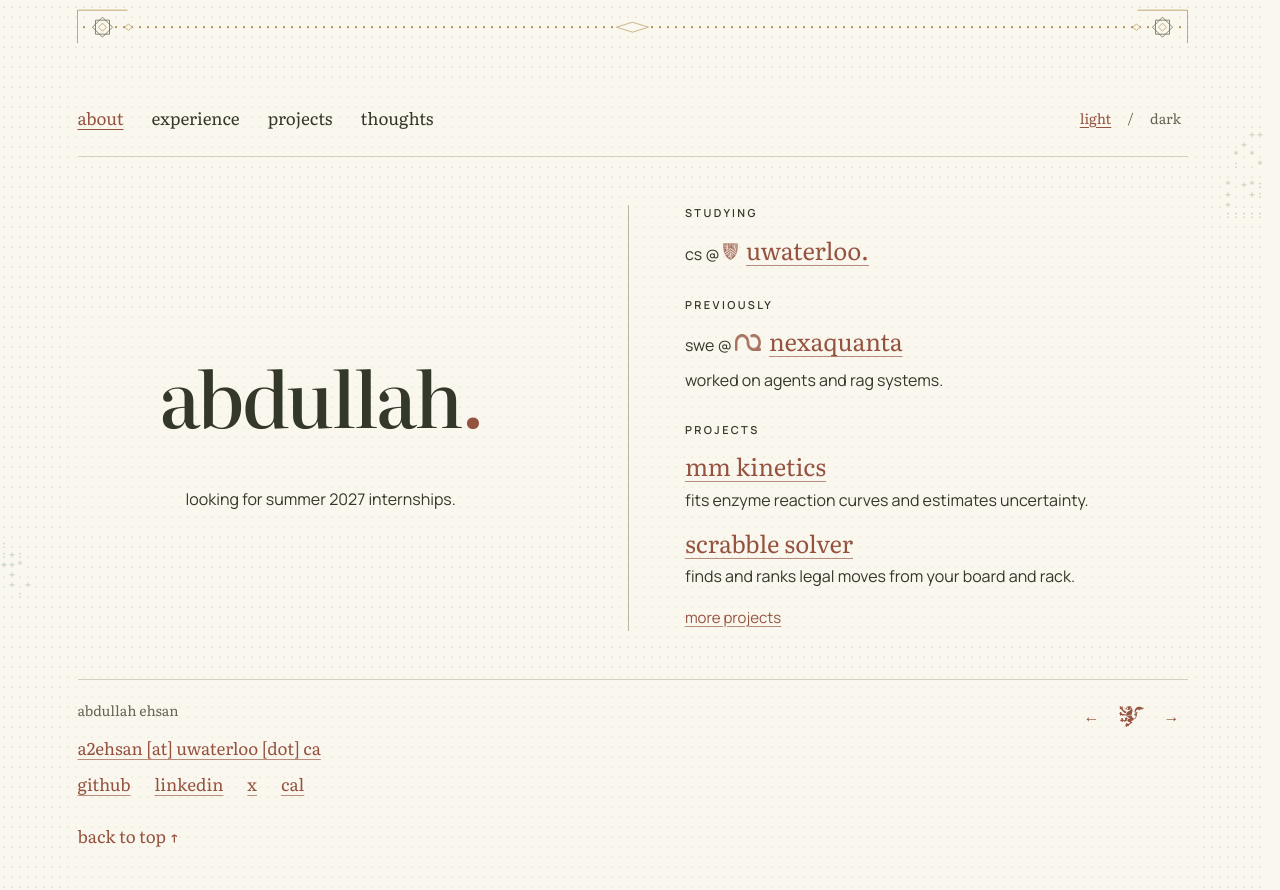
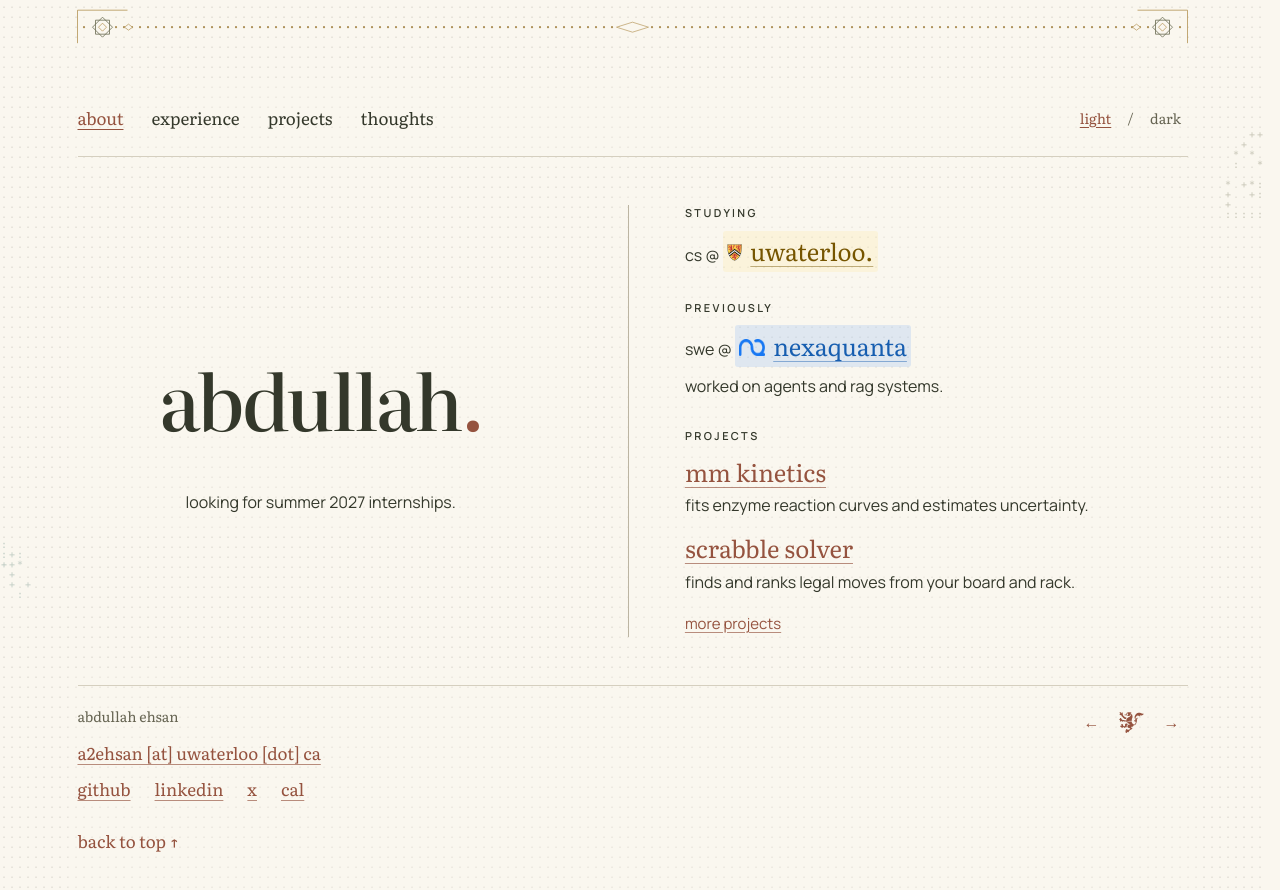
Before and after one commit to aehsan275/portfolio, a React (Vite) app: page / in a window 1280 px wide. Shown: the top 890 px of the page. Built offline with nearby package versions, Linux system fonts and the light colour scheme.

Commit message:
Restore organization brand colors and update experience heading

```diff
--- a/scripts/check-interface.mjs
+++ b/scripts/check-interface.mjs
@@ -72,13 +72,16 @@ try {
               cap: parseFloat(getComputedStyle(el.parentElement).fontSize),
               opacity: style.opacity,
               mask: style.maskImage,
+              image: style.backgroundImage,
             };
           }),
         );
         assert.equal(marks.length, 3, 'all three institutions have decorative marks');
         assert(
-          marks.every((m) => m.opacity === '0.8' && m.mask !== 'none'),
-          'shared monochrome mask treatment',
+          marks
+            .slice(0, 2)
+            .every((m) => m.opacity === '1' && m.mask === 'none' && m.image !== 'none'),
+          'NexaQuanta and Waterloo retain their original color logos',
         );
         assert(
           Math.abs(marks[1].height - marks[2].height) < 0.1,
@@ -180,7 +183,10 @@ try {
       );
       assert.equal(await page.locator('.ascii-sky').getAttribute('aria-hidden'), 'true');
       if (path === '/') {
-        assert.equal(await page.locator('.intro-bio').innerText(), 'looking for summer 2027 internships.');
+        assert.equal(
+          await page.locator('.intro-bio').innerText(),
+          'looking for summer 2027 internships.',
+        );
         assert.equal(
           await page.locator('.project-entry').count(),
           0,
--- a/src/App.tsx
+++ b/src/App.tsx
@@ -152,7 +152,10 @@ function Home({ reduced, initialHome }: { reduced: boolean; initialHome: boolean
                 </h2>
                 <p className="study-line">
                   cs @{' '}
-                  <a className="d-link summary-link organization-name" href="/experience#education">
+                  <a
+                    className="d-link summary-link organization-name organization-link organization-link--waterloo"
+                    href="/experience#education"
+                  >
                     <OrganizationMark name="waterloo" />
                     uwaterloo.
                   </a>
@@ -165,7 +168,7 @@ function Home({ reduced, initialHome }: { reduced: boolean; initialHome: boolean
                 <p className="study-line">
                   swe @{' '}
                   <a
-                    className="d-link summary-link organization-name"
+                    className="d-link summary-link organization-name organization-link organization-link--nexaquanta"
                     href="/experience#experience"
                   >
                     <OrganizationMark name="nexaquanta" />
@@ -410,14 +413,17 @@ function PageContent({
       {path === '/experience' ? (
         <>
           <h1 data-reading tabIndex={-1}>
-            experience.
+            what i've done.
           </h1>
           <section className="reading-section" data-reading aria-labelledby="experience">
             <h2 id="experience" tabIndex={-1}>
               experience.
             </h2>
             <h3 className="organization-name">
-              <a className="d-link" href="https://nexaquanta.ai/">
+              <a
+                className="d-link organization-link organization-link--nexaquanta"
+                href="https://nexaquanta.ai/"
+              >
                 <OrganizationMark name="nexaquanta" />
                 {experience.company}
               </a>
@@ -440,7 +446,10 @@ function PageContent({
             <div className="education-entry">
               <div className="education-heading">
                 <h3 className="organization-name">
-                  <a className="d-link" href="https://uwaterloo.ca/">
+                  <a
+                    className="d-link organization-link organization-link--waterloo"
+                    href="https://uwaterloo.ca/"
+                  >
                     <OrganizationMark name="waterloo" />
                     {education.institution}
                   </a>
--- a/src/styles.css
+++ b/src/styles.css
@@ -424,15 +424,51 @@ h1:focus {
 }
 .organization-mark--waterloo {
   width: 0.866cap;
-  mask-image: url('/logos/uwaterloo-mark.png');
-  mask-size: 5.97cap 2.388cap;
-  mask-position: -0.821cap -0.687cap;
+  background-image: url('/logos/uwaterloo-color.png');
+  background-size: 5.97cap 2.388cap;
+  background-position: -0.821cap -0.687cap;
+}
+[data-theme='charcoal'] .organization-mark--waterloo {
+  background-image: url('/logos/uwaterloo-color-dark.png');
 }
 .organization-mark--nexaquanta {
   width: 1.5cap;
-  mask-image: url('/logos/nexaquanta-hires.png');
-  mask-size: 1.674cap 2.043cap;
-  mask-position: -0.0837cap -0.4517cap;
+  background-image: url('/logos/nexaquanta-hires.png');
+  background-size: 1.674cap 2.043cap;
+  background-position: -0.0837cap -0.4517cap;
+}
+.organization-mark--waterloo,
+.organization-mark--nexaquanta {
+  background-color: transparent;
+  background-repeat: no-repeat;
+  opacity: 1;
+}
+.organization-link--waterloo {
+  --brand-ink: var(--brand-waterloo-ink);
+  --brand-highlight: var(--brand-waterloo-highlight);
+}
+.organization-link--nexaquanta {
+  --brand-ink: var(--brand-nexaquanta-ink);
+  --brand-highlight: var(--brand-nexaquanta-highlight);
+}
+.d-link.organization-link {
+  color: var(--brand-ink);
+  background-color: color-mix(in srgb, var(--brand-highlight) 12%, transparent);
+  padding: 0.06em 0.18em;
+  border-radius: 0.12em;
+  box-decoration-break: clone;
+  -webkit-box-decoration-break: clone;
+  text-decoration-color: color-mix(in srgb, var(--brand-ink) 45%, transparent);
+  transition:
+    background-color 180ms,
+    text-decoration-color 180ms;
+}
+.d-link.organization-link:hover {
+  background-color: color-mix(in srgb, var(--brand-highlight) 22%, transparent);
+  text-decoration-color: var(--brand-ink);
+}
+.d-link.organization-link:focus-visible {
+  outline-color: var(--brand-ink);
 }
 .intro-bio {
   max-width: 340px;
@@ -780,7 +816,9 @@ html[data-page-hidden='true'] .name > span {
   min-height: 36px;
   text-decoration: none;
 }
-.cs-webring a:hover { text-decoration: underline; }
+.cs-webring a:hover {
+  text-decoration: underline;
+}
 .cs-webring-mark span {
   width: 25px;
   height: 25px;
--- a/src/styles/daisy.css
+++ b/src/styles/daisy.css
@@ -48,6 +48,10 @@
   --scroll-thumb: #b5a58b;
   --ornament-gold: #b49355;
   --header-dot: #a8894d;
+  --brand-waterloo-ink: #765500;
+  --brand-waterloo-highlight: #fdd54f;
+  --brand-nexaquanta-ink: #175eb0;
+  --brand-nexaquanta-highlight: #1877f2;
   --grid-ink: #777264;
   --grid-opacity: 0.22;
   --grid-reading-opacity: 0.14;
@@ -101,6 +105,10 @@
   --scroll-thumb: #796c56;
   --ornament-gold: #bfa267;
   --header-dot: #bfa267;
+  --brand-waterloo-ink: #fdd54f;
+  --brand-waterloo-highlight: #fdd54f;
+  --brand-nexaquanta-ink: #8cbeff;
+  --brand-nexaquanta-highlight: #1877f2;
   --grid-ink: #d4cdbf;
   --grid-opacity: 0.16;
   --grid-reading-opacity: 0.1;
```
Also changed, not shown: public/logos/README.md, public/logos/uwaterloo-color-dark.png (added), public/logos/uwaterloo-color.png (added).
